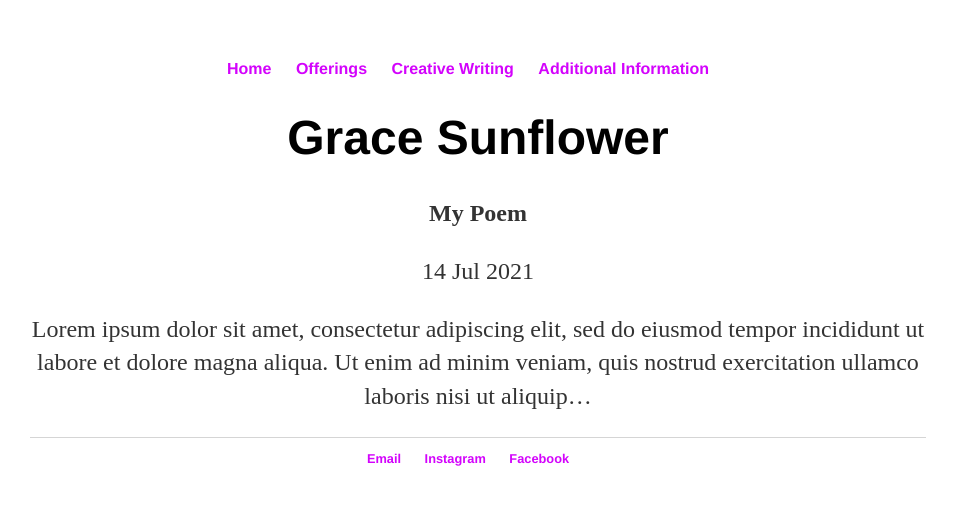
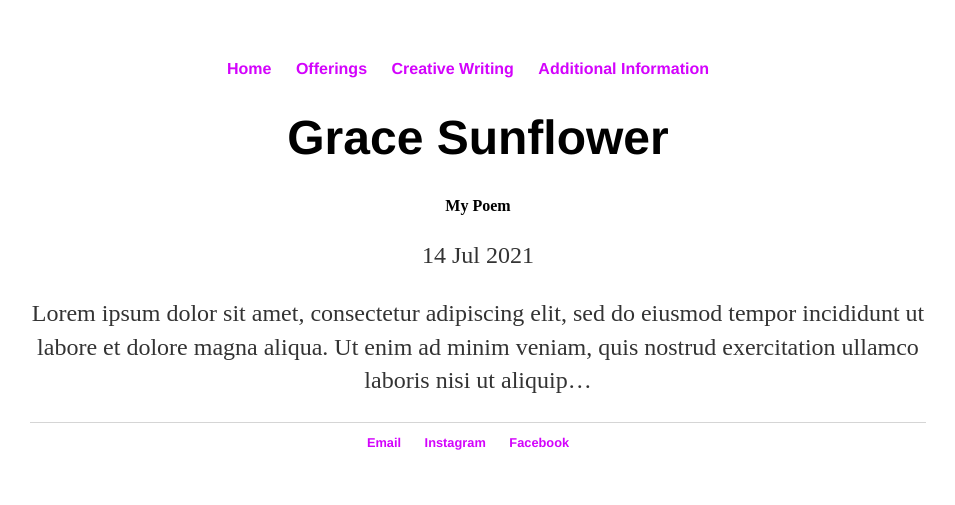
Before and after one commit to Claire-95/GraceWebsite, a Jekyll site: the page built from _posts/2021-07-14-Poem.md, in a window 1280 px wide. Shown: the top 505 px of the page, without its empty margins (162-1117 px from the left). Built offline with Jekyll 4.4.1, drawn with Linux system fonts in a browser that asks for light colours.

Commit message:
Update post.html

```diff
--- a/_layouts/post.html
+++ b/_layouts/post.html
@@ -1,7 +1,7 @@
 ---
 layout: default
 ---
-<b><p>{{ page.title }}</p></b>
+<h4>{{ page.title }}</h4>
 <p class="meta">{{ page.date | date_to_string }}</p>
 
 <div class="post">
```
